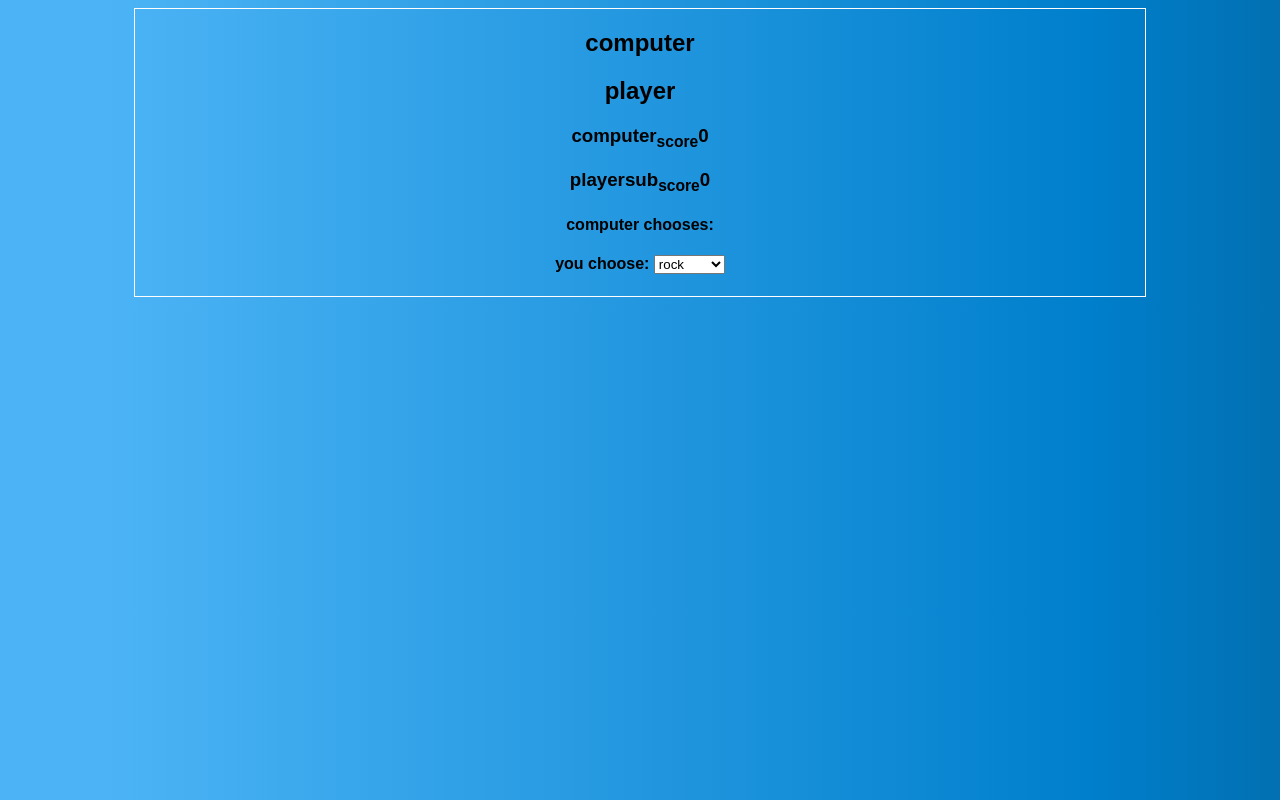
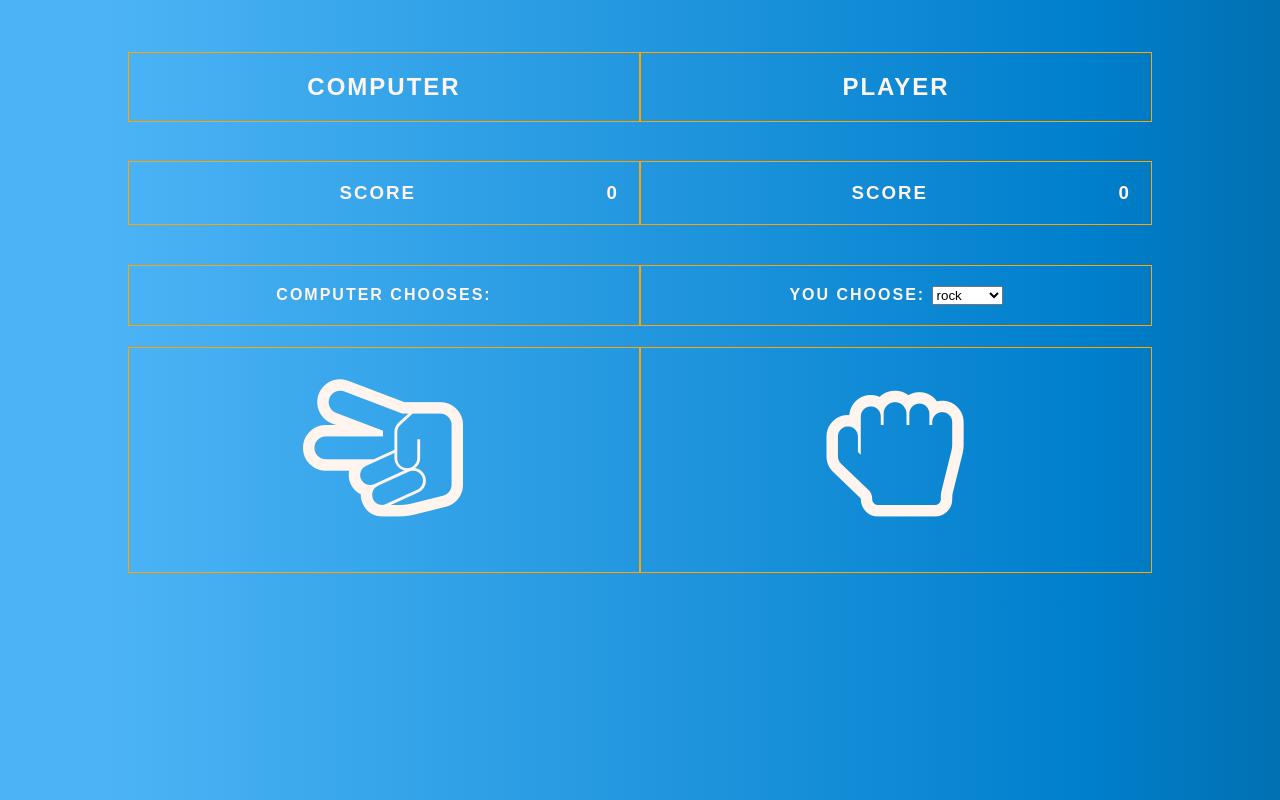
Before and after one commit to adamorlowskipoland/ja-rock-paper-scissors, a plain HTML site: page index.html in a window 1280 px wide. Drawn offline with Linux system fonts and the light colour scheme.

Commit message:
display stylied

```diff
--- a/index.html
+++ b/index.html
@@ -5,6 +5,7 @@
     <meta name="viewport" content="width=device-width, initial-scale=1.0">
     <meta http-equiv="X-UA-Compatible" content="ie=edge">
     <link rel="icon" href="favicon.ico">
+    <link rel="stylesheet" href="https://maxcdn.bootstrapcdn.com/font-awesome/4.7.0/css/font-awesome.min.css">
     <title>RockPaperScissors</title>
     <link rel="stylesheet" href="style.css" type="text/css">
 </head>
@@ -15,13 +16,11 @@
             <h2 class="player">player</h2>
         </div>
         <div class="row">
-            <h3 class="player--score">computer<sub>score</sub><span class="score">0</span></h3>
-            <h3 class="player--score">playersub<sub>score</sub><span class="score">0</span></h3>
+            <h3 class="player--score">score<span class="score">0</span></h3>
+            <h3 class="player--score">score<span class="score">0</span></h3>
         </div>
         <div class="row">
             <h4 class="choose">computer chooses:</h4>
-        </div>
-        <div class="row">
             <h4 class="choose">you choose:
                 <select name="player-chose" id="playerChoose">
                     <option value="rock">rock</option>
@@ -30,6 +29,10 @@
                 </select>
             </h4>
         </div>
+        <div class="row">
+            <div class="output"><i class="fa fa-hand-scissors-o" aria-hidden="true"></i></div>
+            <div class="output"><i class="fa fa-hand-rock-o" aria-hidden="true"></i></div>
+        </div>
     </div>
 
 
--- a/style.css
+++ b/style.css
@@ -9,11 +9,58 @@ body {
     background: -webkit-linear-gradient(left, #4cb4f6 8%, #007FCC 85%, #0270b2); /* Chrome10-25,Safari5.1-6 */
     background: linear-gradient(to right, #4cb4f6 8%, #007FCC 85%, #0270b2); /* W3C, IE10+, FF16+, Chrome26+, Opera12+, Safari7+ */
     filter: progid:DXImageTransform.Microsoft.gradient( startColorstr='#518acc', endColorstr='#9ec5e3',GradientType=1 );  /* IE6-9 */
+    padding: 0;
+    margin: 0;
 }
 
 .wrapper {
     width: 80%;
-    margin: 0 auto;
+    margin: 2rem auto;
     text-align: center;
-    border: 1px solid white;
+    text-transform: uppercase;
+    letter-spacing: 2px;
+    color: seashell;
+    /*border: 1px solid white;*/
 }
+
+.row {
+    display: flex;
+}
+
+.player, .player--score, .choose, .output {
+    flex: 1;
+    padding: 20px;
+    border: 1px solid orange;
+}
+
+.score {
+    float: right;
+}
+
+.output {
+    font-size: 10rem;
+}
+
+.fa {
+    vertical-align: top;
+}
+
+
+
+@media(max-width: 690px) {
+    .wrapper{
+        font-size: 60%;
+    }
+    .fa {
+        font-size: 60%;
+    }
+}
+
+@media(max-width: 350px) {
+    .wrapper{
+        font-size: 40%;
+    }
+    .fa {
+        font-size: 40%;
+    }
+}
```
